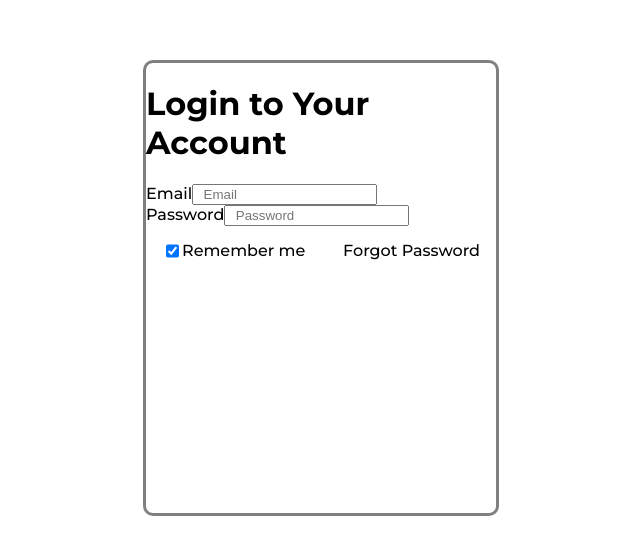
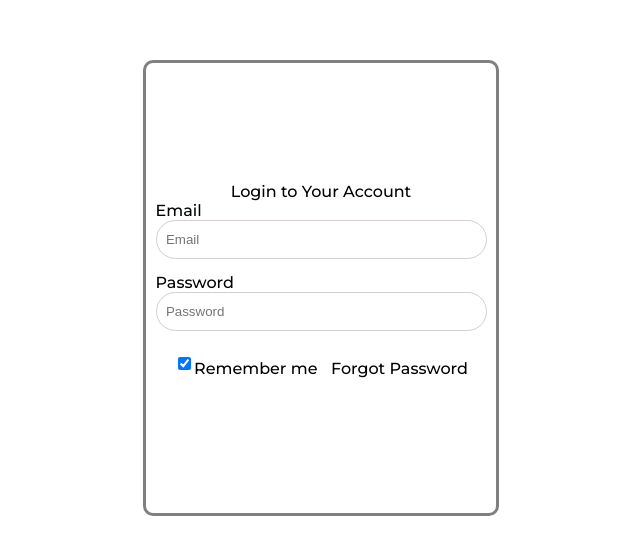
Before and after one commit to jonnyleealas/taco-app, a React (Create React App) app: page / in a window 1280 px wide. Shown: the part 112-666 px from the top of the page, without its empty margins (319-959 px from the left). Built offline with nearby package versions, Linux system fonts and the light colour scheme.

Commit message:
input sizing

```diff
--- a/src/Components/sign-on-page/sign-in/Sign-In.js
+++ b/src/Components/sign-on-page/sign-in/Sign-In.js
@@ -5,21 +5,28 @@ import './sign-in.css'
 const SignUp = () => {
     return (
         <div className="sign-in-card">
-            <h1>
+
+                <div className='login-h1'>
+
                 Login to Your Account
-            </h1>
+                </div>
+
+
             <div>
-                Email
-                <input type='text' placeholder="  Email"></input>
-
+                <div>
+                    Email
+                </div>
+                <input className='input-bar' type='text' placeholder="  Email"></input>
             </div>
             <div>
+                <div>
                 Password
-                <input type='text' placeholder="  Password"></input>
+                </div>
+                <input className='input-bar'  type='text' placeholder="  Password"></input>
             </div>
             <div className='login-check-box'>
             <span className='check'>
-                <input type='checkbox' checked='check'></input>
+                <input className='input-bar'  type='checkbox' checked='check'></input>
             </span>
             <span className='remember'>
                 <p>
--- a/src/Components/sign-on-page/sign-in/sign-in.css
+++ b/src/Components/sign-on-page/sign-in/sign-in.css
@@ -5,6 +5,28 @@
     border-style: solid;
     border-color: grey;
     border-radius: 10px;
+
+    display: flex;
+    flex-direction: column;
+    align-items: center;
+    justify-content: center;
+
+
+}
+
+.input-bar{
+    border-radius: 20px;
+    border-style: solid;
+    border-width: thin;
+    border-color: rgb(213, 206, 206);
+    width: 325px;
+    height: 35px;
+
+    margin-bottom: 1em;
+}
+
+input {
+    width: ;
 }
 
 .login-check-box {
@@ -24,8 +46,10 @@
 
 .check {
     grid-area: check ;
+
     display: flex;
     justify-content: center;
+    align-items: center;
 }
 
 .remember {
```
